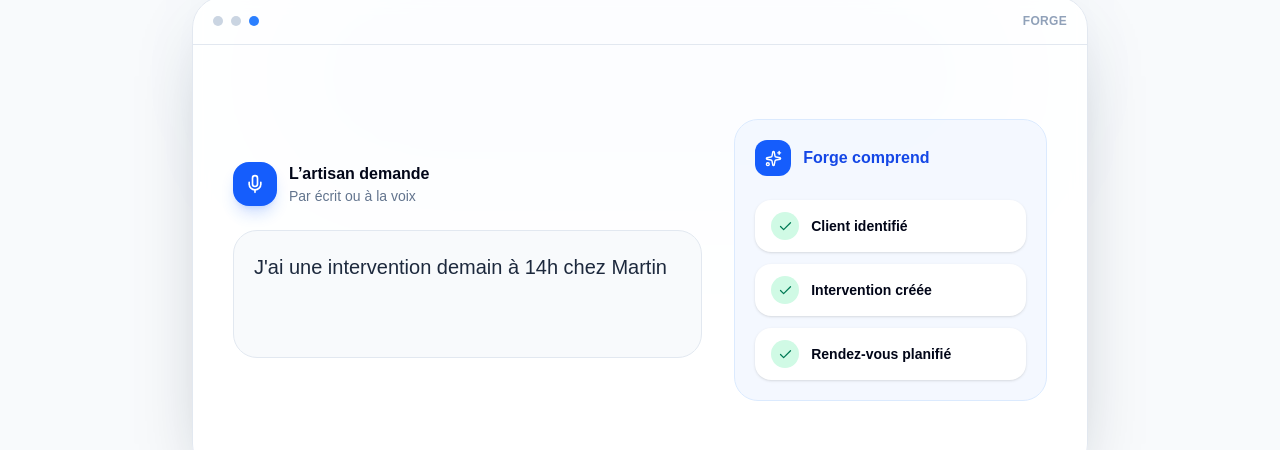
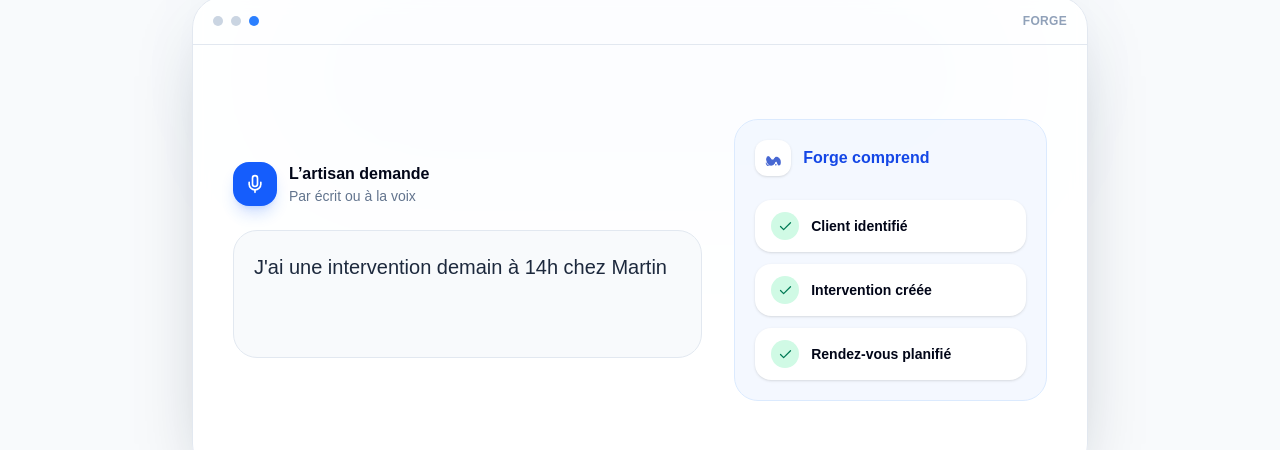
Before and after one commit to iliasrahal/Forge, a Next.js app in the folder forge-main/forge-main/: page / in a window 1280 px wide. Shown: the part 1391-1841 px from the top of the page. Built offline with nearby package versions, Linux system fonts and the light colour scheme; no server answers.

Commit message:
update landing

```diff
--- /dev/null
+++ b/forge-main/forge-main/components/ForgeSymbol.tsx
@@ -0,0 +1,27 @@
+import Image from "next/image";
+
+type ForgeSymbolProps = {
+  size?: number;
+  className?: string;
+};
+
+export default function ForgeSymbol({
+  size = 20,
+  className = "",
+}: ForgeSymbolProps) {
+  return (
+    <span
+      aria-hidden="true"
+      style={{ width: size, height: size }}
+      className={`relative inline-block shrink-0 ${className}`}
+    >
+      <Image
+        src="/myforge-email-symbol.png"
+        alt=""
+        fill
+        sizes={`${size}px`}
+        className="object-contain"
+      />
+    </span>
+  );
+}
--- a/forge-main/forge-main/components/landing/ClientCreation.tsx
+++ b/forge-main/forge-main/components/landing/ClientCreation.tsx
@@ -9,7 +9,6 @@ import {
   Mic,
   PencilLine,
   Phone,
-  Sparkles,
   UserRound,
 } from "lucide-react";
 import {
@@ -17,6 +16,8 @@ import {
   useRef,
   useState,
 } from "react";
+
+import ForgeSymbol from "@/components/ForgeSymbol";
 
 const benefits = [
   "Création par commande vocale ou écrite",
@@ -63,39 +64,96 @@ const manualFields = [
   "Ville",
 ];
 
+const clientFieldDuration = 720;
+const clientFieldGap = 130;
+const clientAnimationStart = 450;
+const clientAnimationEnd =
+  clientAnimationStart +
+  clientDetails.length *
+    (clientFieldDuration + clientFieldGap);
+const clientAnimationDuration =
+  clientAnimationEnd + 2600;
+
+function getProgressiveText(
+  text: string,
+  progress: number,
+) {
+  const length = Math.floor(
+    text.length * Math.min(1, Math.max(0, progress)),
+  );
+
+  return {
+    visible: text.slice(0, length),
+    remaining: text.slice(length),
+  };
+}
+
 export default function ClientCreation() {
   const sectionRef = useRef<HTMLElement | null>(null);
   const [isVisible, setIsVisible] = useState(false);
+  const [animationElapsed, setAnimationElapsed] =
+    useState(0);
+  const [reduceMotion, setReduceMotion] =
+    useState(false);
 
   useEffect(() => {
     const section = sectionRef.current;
 
     if (!section) return;
 
-    if (
-      window.matchMedia("(prefers-reduced-motion: reduce)")
-        .matches
-    ) {
+    const mediaQuery = window.matchMedia(
+      "(prefers-reduced-motion: reduce)",
+    );
     const frame = window.requestAnimationFrame(() => {
-        setIsVisible(true);
+      setReduceMotion(mediaQuery.matches);
     });
+    const updateMotionPreference = () =>
+      setReduceMotion(mediaQuery.matches);
 
-      return () => window.cancelAnimationFrame(frame);
-    }
+    mediaQuery.addEventListener(
+      "change",
+      updateMotionPreference,
+    );
 
     const observer = new IntersectionObserver(
       ([entry]) => {
-        if (!entry.isIntersecting) return;
-
-        setIsVisible(true);
-        observer.disconnect();
+        setIsVisible(entry.isIntersecting);
+        if (entry.isIntersecting) {
+          setAnimationElapsed(0);
+        }
       },
       { threshold: 0.15 },
     );
 
     observer.observe(section);
-    return () => observer.disconnect();
+    return () => {
+      window.cancelAnimationFrame(frame);
+      mediaQuery.removeEventListener(
+        "change",
+        updateMotionPreference,
+      );
+      observer.disconnect();
+    };
   }, []);
+
+  useEffect(() => {
+    if (!isVisible || reduceMotion) return;
+
+    const timer = window.setInterval(() => {
+      setAnimationElapsed(
+        (current) =>
+          (current + 40) % clientAnimationDuration,
+      );
+    }, 40);
+
+    return () => window.clearInterval(timer);
+  }, [isVisible, reduceMotion]);
+
+  const effectiveElapsed = reduceMotion
+    ? clientAnimationEnd
+    : animationElapsed;
+  const clientIsCreated =
+    effectiveElapsed >= clientAnimationEnd;
 
   const revealClass = isVisible
     ? "translate-y-0 opacity-100"
@@ -155,7 +213,13 @@ export default function ClientCreation() {
                 <p>Ville : Paris.</p>
               </div>
 
-              <div className="mt-5 flex items-center gap-3 rounded-2xl border border-emerald-200 bg-emerald-50/80 px-4 py-3 text-sm font-semibold text-emerald-700 dark:border-emerald-900 dark:bg-emerald-950/50 dark:text-emerald-300">
+              <div
+                className={`mt-5 flex items-center gap-3 rounded-2xl border border-emerald-200 bg-emerald-50/80 px-4 py-3 text-sm font-semibold text-emerald-700 transition-opacity duration-500 dark:border-emerald-900 dark:bg-emerald-950/50 dark:text-emerald-300 ${
+                  clientIsCreated
+                    ? "opacity-100"
+                    : "opacity-0"
+                }`}
+              >
                 <span className="grid h-7 w-7 shrink-0 place-items-center rounded-full bg-emerald-100 dark:bg-emerald-950">
                   <Check size={15} />
                 </span>
@@ -194,14 +258,25 @@ export default function ClientCreation() {
                     </p>
                   </div>
                 </div>
-                <Sparkles className="text-blue-600 dark:text-blue-400" size={20} />
+                <ForgeSymbol size={22} />
               </div>
 
               <div className="mt-5 grid gap-3 sm:grid-cols-2">
-                {clientDetails.map(({ icon: Icon, label, value }, index) => (
+                {clientDetails.map(({ icon: Icon, label, value }, index) => {
+                  const fieldStart =
+                    clientAnimationStart +
+                    index *
+                      (clientFieldDuration + clientFieldGap);
+                  const field = getProgressiveText(
+                    value,
+                    (effectiveElapsed - fieldStart) /
+                      clientFieldDuration,
+                  );
+
+                  return (
                     <div
                       key={label}
-                    className={`rounded-2xl border border-slate-100 bg-slate-50/80 p-4 dark:border-slate-800 dark:bg-slate-950/75 ${
+                      className={`rounded-2xl border border-slate-100 bg-slate-50/80 p-4 transition-colors duration-300 dark:border-slate-800 dark:bg-slate-950/75 ${
                         index === 0 ? "sm:col-span-2" : ""
                       }`}
                     >
@@ -211,11 +286,18 @@ export default function ClientCreation() {
                           {label}
                         </p>
                       </div>
-                    <p className="mt-2 break-words text-sm font-semibold text-slate-800 dark:text-slate-100">
-                      {value}
+                      <p
+                        aria-label={value}
+                        className="mt-2 break-words text-sm font-semibold text-slate-800 dark:text-slate-100"
+                      >
+                        <span>{field.visible}</span>
+                        <span aria-hidden="true" className="invisible">
+                          {field.remaining}
+                        </span>
                       </p>
                     </div>
-                ))}
+                  );
+                })}
               </div>
             </div>
           </div>
@@ -277,7 +359,7 @@ export default function ClientCreation() {
           className={`mx-auto mt-8 flex max-w-5xl items-start gap-3 rounded-2xl border border-slate-200/90 bg-white/75 px-4 py-3.5 text-left shadow-sm backdrop-blur transition-all delay-500 duration-700 motion-reduce:transition-none dark:border-slate-800 dark:bg-slate-900/70 ${revealClass}`}
         >
           <span className="mt-0.5 grid h-8 w-8 shrink-0 place-items-center rounded-xl bg-blue-50 text-blue-700 dark:bg-blue-950 dark:text-blue-300">
-            <Sparkles size={15} />
+            <ForgeSymbol size={18} />
           </span>
           <div className="min-w-0">
             <p className="text-sm font-semibold text-slate-800 dark:text-slate-100">
--- a/forge-main/forge-main/components/landing/CustomerReply.tsx
+++ b/forge-main/forge-main/components/landing/CustomerReply.tsx
@@ -5,7 +5,6 @@ import {
   Clock3,
   MessageCircle,
   Mic,
-  Sparkles,
 } from "lucide-react";
 import {
   useEffect,
@@ -14,10 +13,11 @@ import {
 } from "react";
 
 import ForgeBarPreview from "@/components/landing/ForgeBarPreview";
+import ForgeSymbol from "@/components/ForgeSymbol";
 
 const benefits = [
   {
-    icon: Sparkles,
+    icon: ForgeSymbol,
     label: "Réponse professionnelle automatique",
   },
   {
@@ -34,11 +34,41 @@ const benefits = [
   },
 ];
 
+const customerMessage =
+  "« Bonjour, est-ce que vous pouvez passer demain pour regarder ma fuite d’eau ? »";
+const forgeReply =
+  "Bonjour, merci pour votre message. Je peux passer demain afin de regarder votre fuite d’eau. Je vous confirme mon passage dans la journée.";
+const messageDuration = 2700;
+const analysisDuration = 850;
+const replyDuration = 3600;
+const replyStart = messageDuration + analysisDuration;
+const replyEnd = replyStart + replyDuration;
+const replyAnimationDuration = replyEnd + 2800;
+
+function getProgressiveText(
+  text: string,
+  progress: number,
+) {
+  const length = Math.floor(
+    text.length * Math.min(1, Math.max(0, progress)),
+  );
+
+  return {
+    visible: text.slice(0, length),
+    remaining: text.slice(length),
+    complete: length >= text.length,
+  };
+}
+
 export default function CustomerReply() {
   const sectionRef = useRef<HTMLElement | null>(
     null,
   );
   const [isVisible, setIsVisible] =
+    useState(false);
+  const [animationElapsed, setAnimationElapsed] =
+    useState(0);
+  const [reduceMotion, setReduceMotion] =
     useState(false);
 
   useEffect(() => {
@@ -48,34 +78,70 @@ export default function CustomerReply() {
       return;
     }
 
-    const reduceMotion = window.matchMedia(
+    const mediaQuery = window.matchMedia(
       "(prefers-reduced-motion: reduce)",
-    ).matches;
+    );
+    const frame = window.requestAnimationFrame(() => {
+      setReduceMotion(mediaQuery.matches);
+    });
+    const updateMotionPreference = () =>
+      setReduceMotion(mediaQuery.matches);
 
-    if (reduceMotion) {
-      const frame = window.requestAnimationFrame(
-        () => setIsVisible(true),
-      );
-
-      return () =>
-        window.cancelAnimationFrame(frame);
-    }
+    mediaQuery.addEventListener(
+      "change",
+      updateMotionPreference,
+    );
 
     const observer = new IntersectionObserver(
       ([entry]) => {
-        if (!entry.isIntersecting) {
-          return;
+        setIsVisible(entry.isIntersecting);
+        if (entry.isIntersecting) {
+          setAnimationElapsed(0);
         }
-
-        setIsVisible(true);
-        observer.disconnect();
       },
       { threshold: 0.2 },
     );
 
     observer.observe(section);
-    return () => observer.disconnect();
+    return () => {
+      window.cancelAnimationFrame(frame);
+      mediaQuery.removeEventListener(
+        "change",
+        updateMotionPreference,
+      );
+      observer.disconnect();
+    };
   }, []);
+
+  useEffect(() => {
+    if (!isVisible || reduceMotion) return;
+
+    const timer = window.setInterval(() => {
+      setAnimationElapsed(
+        (current) =>
+          (current + 40) % replyAnimationDuration,
+      );
+    }, 40);
+
+    return () => window.clearInterval(timer);
+  }, [isVisible, reduceMotion]);
+
+  const effectiveElapsed = reduceMotion
+    ? replyEnd
+    : animationElapsed;
+  const animatedMessage = getProgressiveText(
+    customerMessage,
+    effectiveElapsed / messageDuration,
+  );
+  const animatedReply = getProgressiveText(
+    forgeReply,
+    (effectiveElapsed - replyStart) / replyDuration,
+  );
+  const isAnalyzing =
+    effectiveElapsed >= messageDuration &&
+    effectiveElapsed < replyStart;
+  const responseStarted =
+    effectiveElapsed >= messageDuration;
 
   return (
     <section
@@ -155,8 +221,14 @@ export default function CustomerReply() {
               <p className="text-xs font-bold uppercase tracking-[0.14em] text-slate-400">
                 Client
               </p>
-              <p className="mt-2">
-                « Bonjour, est-ce que vous pouvez passer demain pour regarder ma fuite d’eau ? »
+              <p aria-label={customerMessage} className="mt-2">
+                <span>{animatedMessage.visible}</span>
+                {!animatedMessage.complete && !reduceMotion && (
+                  <span className="ml-0.5 inline-block h-4 w-px translate-y-0.5 animate-pulse bg-slate-500 motion-reduce:hidden" />
+                )}
+                <span aria-hidden="true" className="invisible">
+                  {animatedMessage.remaining}
+                </span>
               </p>
             </div>
 
@@ -165,8 +237,8 @@ export default function CustomerReply() {
             </div>
 
             <div
-              className={`mt-4 rounded-3xl rounded-tr-lg border border-blue-100 bg-blue-50/75 p-5 transition-all delay-500 duration-1000 dark:border-blue-900 dark:bg-blue-950/40 ${
-                isVisible
+              className={`mt-4 rounded-3xl rounded-tr-lg border border-blue-100 bg-blue-50/75 p-5 transition-all duration-700 dark:border-blue-900 dark:bg-blue-950/40 ${
+                responseStarted
                   ? "translate-y-0 opacity-100"
                   : "translate-y-4 opacity-0"
               }`}
@@ -175,10 +247,20 @@ export default function CustomerReply() {
                 <span className="grid h-6 w-6 place-items-center rounded-full bg-emerald-100 text-emerald-700 dark:bg-emerald-950 dark:text-emerald-300">
                   <Check size={14} />
                 </span>
-                Réponse prête
+                {isAnalyzing
+                  ? "Forge analyse le message…"
+                  : animatedReply.complete
+                    ? "Réponse prête"
+                    : "Forge rédige la réponse…"}
               </div>
-              <p className="mt-3 text-sm leading-7 text-slate-700 dark:text-slate-200 sm:text-base">
-                Bonjour, merci pour votre message. Je peux passer demain afin de regarder votre fuite d’eau. Je vous confirme mon passage dans la journée.
+              <p
+                aria-label={forgeReply}
+                className="mt-3 text-sm leading-7 text-slate-700 dark:text-slate-200 sm:text-base"
+              >
+                <span>{animatedReply.visible}</span>
+                <span aria-hidden="true" className="invisible">
+                  {animatedReply.remaining}
+                </span>
               </p>
             </div>
           </div>
--- a/forge-main/forge-main/components/landing/Features.tsx
+++ b/forge-main/forge-main/components/landing/Features.tsx
@@ -10,7 +10,6 @@ import {
   Keyboard,
   Mic,
   Send,
-  Sparkles,
 } from "lucide-react";
 import {
   useEffect,
@@ -19,6 +18,7 @@ import {
 } from "react";
 
 import ForgeBarPreview from "@/components/landing/ForgeBarPreview";
+import ForgeSymbol from "@/components/ForgeSymbol";
 
 const features = [
   {
@@ -375,7 +375,7 @@ function FeatureIllustration({
       <div className="absolute inset-10 rounded-full bg-blue-500/20 blur-3xl" />
       <div className="relative rounded-[2rem] border border-slate-200 bg-white/90 p-5 shadow-2xl backdrop-blur dark:border-slate-700 dark:bg-slate-900/90">
         <div className="flex items-center gap-3">
-          <span className="grid h-11 w-11 place-items-center rounded-2xl bg-blue-600 text-white"><Sparkles size={20} /></span>
+          <span className="grid h-11 w-11 place-items-center rounded-2xl bg-blue-50 dark:bg-white"><ForgeSymbol size={26} /></span>
           <div>
             <p className="font-semibold">Assistant Forge</p>
             <p className="text-xs text-slate-500 dark:text-slate-400">À votre écoute</p>
--- a/forge-main/forge-main/components/landing/Hero.tsx
+++ b/forge-main/forge-main/components/landing/Hero.tsx
@@ -2,10 +2,10 @@ import Link from "next/link";
 import {
   ArrowRight,
   Check,
-  Sparkles,
 } from "lucide-react";
 
 import ForgeLogo from "@/components/ForgeLogo";
+import ForgeSymbol from "@/components/ForgeSymbol";
 import ForgeBarPreview from "@/components/landing/ForgeBarPreview";
 import LandingLoginLink from "@/components/landing/LandingLoginLink";
 
@@ -97,8 +97,8 @@ export default function Hero() {
             <div className="rounded-[1.4rem] border border-slate-200 bg-white p-5 text-left dark:border-slate-700 dark:bg-slate-950 sm:p-7">
               <div className="flex items-center justify-between">
                 <div className="flex items-center gap-3">
-                  <span className="grid h-10 w-10 place-items-center rounded-xl bg-blue-600 text-white">
-                    <Sparkles size={19} />
+                  <span className="grid h-10 w-10 place-items-center rounded-xl bg-blue-50 dark:bg-white">
+                    <ForgeSymbol size={24} />
                   </span>
                   <div>
                     <p className="font-semibold">Assistant Forge</p>
--- a/forge-main/forge-main/components/landing/Pricing.tsx
+++ b/forge-main/forge-main/components/landing/Pricing.tsx
@@ -3,8 +3,9 @@ import {
   ArrowRight,
   Check,
   ShieldCheck,
-  Sparkles,
 } from "lucide-react";
+
+import ForgeSymbol from "@/components/ForgeSymbol";
 
 const includedFeatures = [
   "Assistant IA pour vos interventions",
@@ -42,7 +43,7 @@ export default function Pricing() {
           <article className="overflow-hidden rounded-[2.25rem] border border-blue-200/80 bg-white/90 shadow-[0_32px_100px_-38px_rgba(37,99,235,0.42)] backdrop-blur-xl dark:border-blue-900 dark:bg-slate-900/90">
             <div className="border-b border-slate-100 px-6 py-7 text-center dark:border-slate-800 sm:px-8">
               <span className="mx-auto inline-flex items-center gap-2 rounded-full bg-blue-50 px-4 py-2 text-xs font-bold uppercase tracking-[0.14em] text-blue-700 dark:bg-blue-950 dark:text-blue-300">
-                <Sparkles size={15} /> 1 mois offert
+                <ForgeSymbol size={17} /> 1 mois offert
               </span>
               <p className="mt-6 text-sm font-bold tracking-[0.24em] text-slate-500 dark:text-slate-400">
                 FORGE
--- a/forge-main/forge-main/components/landing/ProductDemo.tsx
+++ b/forge-main/forge-main/components/landing/ProductDemo.tsx
@@ -4,8 +4,9 @@ import { useEffect, useState } from "react";
 import {
   Check,
   Mic,
-  Sparkles,
 } from "lucide-react";
+
+import ForgeSymbol from "@/components/ForgeSymbol";
 
 const artisanRequest =
   "J'ai une intervention demain à 14h chez Martin";
@@ -31,12 +32,18 @@ export default function ProductDemo() {
     ).matches;
 
     if (reduceMotion) {
-      setElapsed(
-        typingDuration +
-          analysisDuration +
-          results.length * resultDelay,
+      const frame = window.requestAnimationFrame(
+        () => {
+          setElapsed(
+            typingDuration +
+              analysisDuration +
+              results.length * resultDelay,
+          );
+        },
       );
-      return;
+
+      return () =>
+        window.cancelAnimationFrame(frame);
     }
 
     const interval = window.setInterval(() => {
@@ -135,8 +142,8 @@ export default function ProductDemo() {
 
               <div className="rounded-3xl border border-blue-100 bg-blue-50/70 p-5 dark:border-blue-900 dark:bg-blue-950/40">
                 <div className="flex items-center gap-3 text-blue-700 dark:text-blue-300">
-                  <span className="grid h-9 w-9 place-items-center rounded-xl bg-blue-600 text-white">
-                    <Sparkles size={17} />
+                  <span className="grid h-9 w-9 place-items-center rounded-xl bg-white shadow-sm dark:bg-slate-100">
+                    <ForgeSymbol size={22} />
                   </span>
                   <p className="font-semibold">
                     Forge comprend
```
Also changed, not shown: forge-main/forge-main/components/landing/CTA.tsx (+5 -2 lines). Lines whose indentation alone changed are shown as unchanged.
